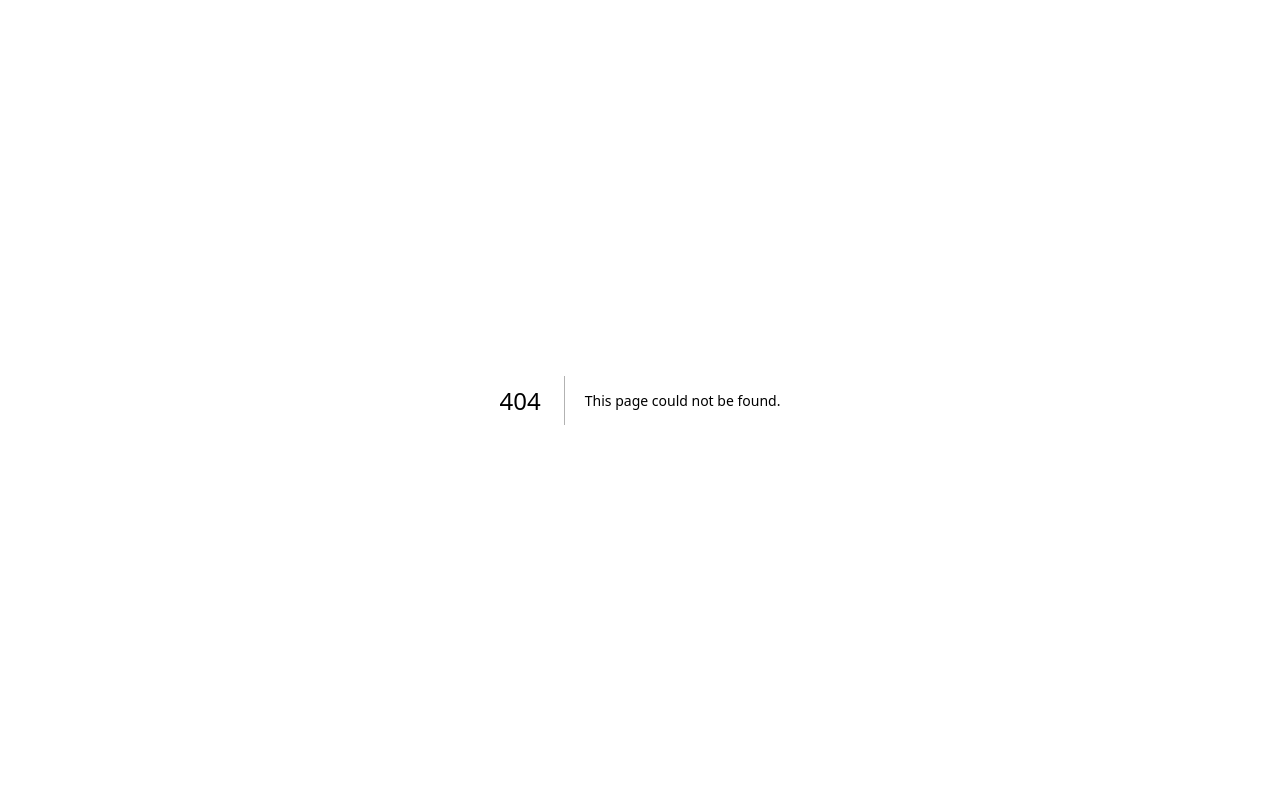
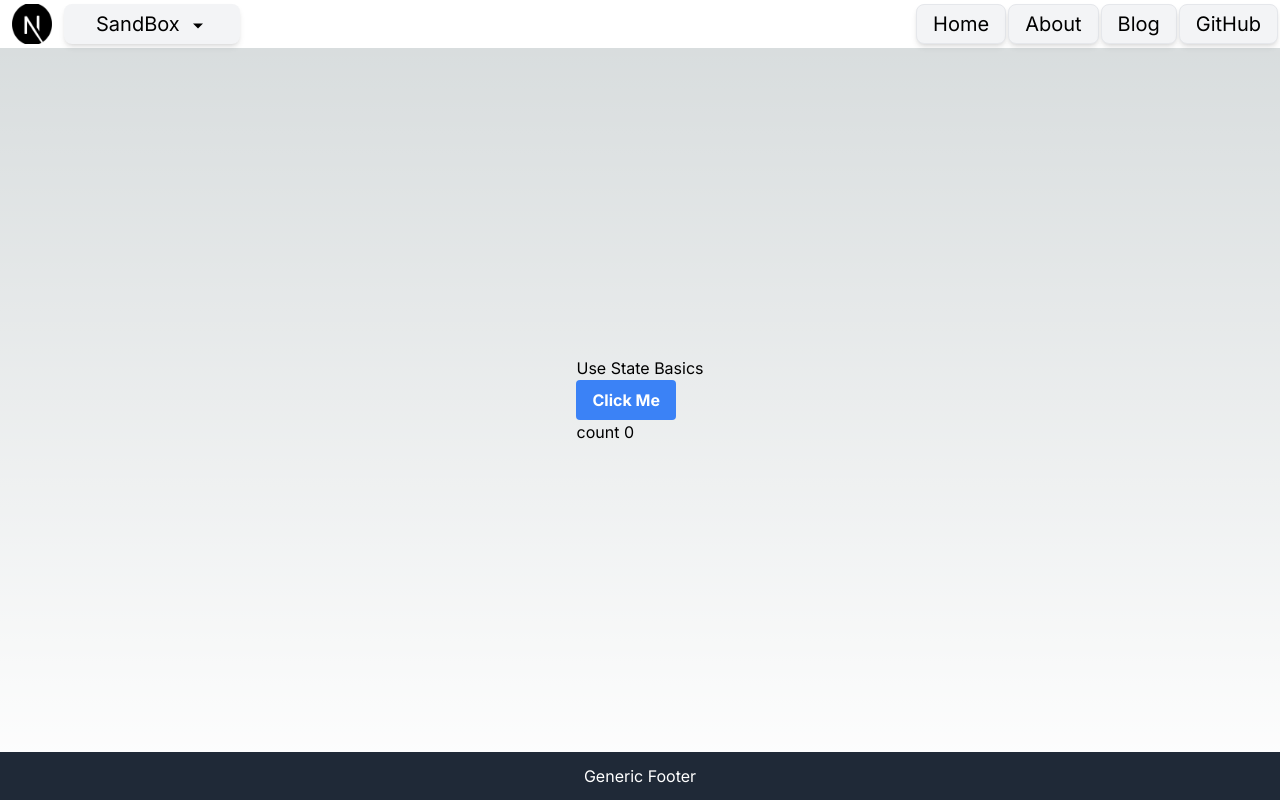
Before and after one commit to wozza0212/typescript-next-portfolio, a Next.js app in the folder typescript-blog-portfolio/: page /sandbox/hooks/useState in a window 1280 px wide. Before the commit this address had no page. Built offline with nearby package versions, Linux system fonts and the light colour scheme.

Commit message:
state refresh, add onClick to button

```diff
--- /dev/null
+++ b/typescript-blog-portfolio/course/hooks/useState/basics.tsx
@@ -0,0 +1,23 @@
+import { useState } from "react";
+import { FormButton } from "@/components";
+
+const UseStateBasics = () => {
+  // destructuring
+  const [count, setCount] = useState(0);
+
+  // handle click
+  const handleClick = () => {
+    setCount(count + 1)
+  }
+  console.log(useState(count));
+  return (
+    <div>
+      <h2>Use State Basics</h2>
+      {/* <button type="button" onClick={handleClick}>Click Me</button> */}
+      <FormButton version={`primaryButton`} type={"button"} onClick={handleClick}>Click Me</FormButton>
+      <p>count {count}</p>
+    </div>
+  );
+};
+
+export default UseStateBasics;
--- a/typescript-blog-portfolio/src/app/page.tsx
+++ b/typescript-blog-portfolio/src/app/page.tsx
@@ -24,21 +24,21 @@ const Home: NextPage<BlogPageProps | TutorialPageProps> = () => {
       <main className="flex min-h-screen flex-col items-center justify-between p-24">
         <h1 className="text-6xl font-bold">Tech Talks</h1>
         <br />
-        <div className="h-100 w-200 relative">
+        {/* <div className="h-100 w-200 relative">
           <Image
             src="/Images/Main/main-image.jpg"
             alt="Main Image"
             height={600}
             width={800}
           />
-        </div>
+        </div> */}
         <br />
         <div>
           <div>
             <h3>Blog Posts</h3>
             <BlogList blogs={blogs} />
           </div>
-          <div>
+          <div className="pt-10">
             <h3>Tutorials</h3>
             <TutorialList tutorials={tutorials} />
           </div>
--- /dev/null
+++ b/typescript-blog-portfolio/src/app/sandbox/hooks/useState/page.tsx
@@ -0,0 +1,14 @@
+"use client";
+import BaseLayout from "@/components/Layouts/base-layout";
+import UseStateBasics from "../../../../../course/hooks/useState/basics";
+const Sandbox = () => {
+  return (
+    <BaseLayout>
+      <div>
+        <UseStateBasics />
+      </div>
+    </BaseLayout>
+  );
+};
+
+export default Sandbox;
--- a/typescript-blog-portfolio/src/components/Button/form-button.tsx
+++ b/typescript-blog-portfolio/src/components/Button/form-button.tsx
@@ -3,6 +3,7 @@ interface FormButtonProps {
   version: string;
   type: "submit" | "reset" | "button";
   isDisabled?: boolean;
+  onClick?: ()=> void
 }
 
 const FormButton: React.FC<FormButtonProps> = ({
@@ -10,9 +11,10 @@ const FormButton: React.FC<FormButtonProps> = ({
   version,
   type,
   isDisabled,
+  onClick
 }) => {
   return (
-    <button type={type} disabled={isDisabled} className={`${version}`}>
+    <button type={type} disabled={isDisabled} className={`${version}`} onClick={onClick}>
       {children}
     </button>
   );
```
